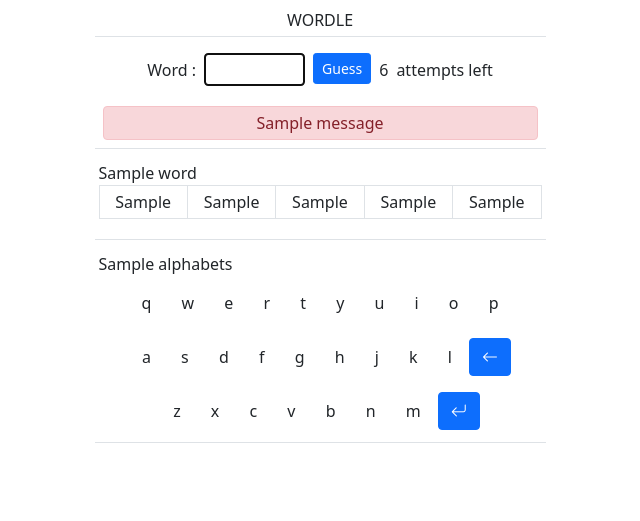
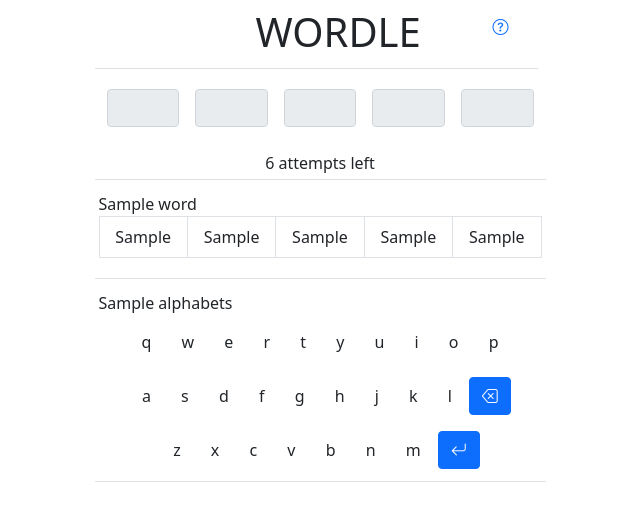
Before and after one commit to ragsub/smpleword, a Django app: template wordle/templates/wordle/wordle.html in a window 1280 px wide. Shown: the top 521 px of the page, without its empty margins (324-964 px from the left). Run offline with Django 4.2, Linux system fonts and the light colour scheme; tables that the repository leaves empty hold one stand-in row (values such as "Sample post"); the template is opened without the code that fills it: values that come from a table or form of the project are taken from there, most other values are stand-ins (such as "Sample title", 1, 10 or a date in 2020); one stand-in notice (Sample message) is shown; some libraries are stand-ins or nearby versions.

Commit message:
formatting changes. help added

```diff
--- a/wordle/forms.py
+++ b/wordle/forms.py
@@ -18,7 +18,8 @@
                 'class':'form-control-sm',
                 'x-ref':'guess',
                 'x-model':'guessed_word',
-                'autocomplete':'off'
+                'autocomplete':'off',
+                'hidden':'hidden'
             })
         )
     )
@@ -28,13 +29,7 @@
         initial=6,
         required = False,
         widget = forms.HiddenInput())
- #           attrs = ({
- #               'readonly':'readonly',
- #               'style':'width:6ch',
- #               'class':'bg-light form-control-sm'
- #           })
- #       )
- #   )
+
 
     target_word = forms.CharField(
         required=False,
--- a/wordle/templates/wordle/__include.html
+++ b/wordle/templates/wordle/__include.html
@@ -1,4 +1,6 @@
+<link href="https://cdn.jsdelivr.net/npm/bootstrap@5.1.3/dist/css/bootstrap.min.css" rel="stylesheet" integrity="sha384-1BmE4kWBq78iYhFldvKuhfTAU6auU8tT94WrHftjDbrCEXSU1oBoqyl2QvZ6jIW3" crossorigin="anonymous">
+<script src="https://cdn.jsdelivr.net/npm/bootstrap@5.1.3/dist/js/bootstrap.bundle.min.js" integrity="sha384-ka7Sk0Gln4gmtz2MlQnikT1wXgYsOg+OMhuP+IlRH9sENBO0LRn5q+8nbTov4+1p" crossorigin="anonymous"></script>
 <script defer src="https://unpkg.com/alpinejs@3.x.x/dist/cdn.min.js"></script>
-<link href="https://cdn.jsdelivr.net/npm/bootstrap@5.0.2/dist/css/bootstrap.min.css" rel="stylesheet" integrity="sha384-EVSTQN3/azprG1Anm3QDgpJLIm9Nao0Yz1ztcQTwFspd3yD65VohhpuuCOmLASjC" crossorigin="anonymous">
-<script src="https://cdn.jsdelivr.net/npm/bootstrap@5.0.2/dist/js/bootstrap.bundle.min.js" integrity="sha384-MrcW6ZMFYlzcLA8Nl+NtUVF0sA7MsXsP1UyJoMp4YLEuNSfAP+JcXn/tWtIaxVXM" crossorigin="anonymous"></script>
+<script src="https://unpkg.com/htmx.org@1.6.1"></script>
 <link rel="stylesheet" href="https://cdn.jsdelivr.net/npm/bootstrap-icons@1.7.2/font/bootstrap-icons.css">
+<style>[x-cloak] { display: none; }</style>
--- a/wordle/templates/wordle/wordle.html
+++ b/wordle/templates/wordle/wordle.html
@@ -8,46 +8,55 @@
     <title>Guess the word</title>
 </head>
 <body>
-    <div class="container"  x-data="{ guessed_word: ''}">
+    <div class="container"  x-data="{ guessed_word: '', show_error: false, my_modal:''}">
+        <div id="modal_placeholder"></div>
         <div class="row justify-content-center">
             <div class="col col-lg-5 col-md-6 col-sm-8 col-xs-10">
                 <form method="POST">
                     {% csrf_token %}
+                    <div class="row border-bottom m-1 p-1">
+                        <div class="col-4"></div>
+                        <div class="col-4 text-center h1">
+                            WORDLE
+                        </div>
+                        <div class="col-4 text-end">
+                            <a class="btn btn-link" hx-get={% url "help" %} hx-target="#modal_placeholder" hx-trigger="click" @htmx:after-settle.camel.document="my_modal=new bootstrap.Modal($refs.modaldiv);my_modal.show()"> <i class="bi bi-question-circle"></i></a>
+                        </div>
+                    </div>
+                    <div class="row">
+                        <div class="col">
+                            <button class="btn btn-primary btn-sm" x-ref='submit_guess_button' hidden>Guess</button>
+                            {{ words.management_form }}
+                            {{form.word}}
+                            {{form.target_word}}
+                            {{form.attempts_left}}
+                        </div>
+                    </div>
                     <div class="row">
                         <div class="col">
                             <div class="container m-1 p-1 border-bottom">
-                                <center>WORDLE</center>
-                                {{ words.management_form }}
+                                <table class="table table-borderless">
+                                    <tr>
+                                        <td class="text-center"> <input type="text" size="1" class="form-control" align="center" style="text-align:center;" disabled x-bind:value="guessed_word.substring(0,1)"></input></td>
+                                        <td class="text-center"> <input type="text" size="1" class="form-control" align="center" style="text-align:center;" disabled x-bind:value="guessed_word.substring(1,2)"></input></td>
+                                        <td class="text-center"> <input type="text" size="1" class="form-control" align="center" style="text-align:center;" disabled x-bind:value="guessed_word.substring(2,3)"></input></td>
+                                        <td class="text-center"> <input type="text" size="1" class="form-control" align="center" style="text-align:center;" disabled x-bind:value="guessed_word.substring(3,4)"></input></td>
+                                        <td class="text-center"> <input type="text" size="1" class="form-control" align="center" style="text-align:center;" disabled x-bind:value="guessed_word.substring(4,5)"></input></td>
+                                    </tr>
+                                </table>
+                                {% for message in messages %}
+                                    <center><div x-data="{ show: true }" x-show="show" x-transition class="alert p-1 m-1 {% if message.tags == 'safe success'%} alert-success {%else%} alert-danger {%endif%}" {% if message.tags != 'safe success'%}x-init="setTimeout(() => show = false, 2000){%endif%}">{{ message |safe }}</div></center>
+                                {% endfor %}
+                                <div x-data="{show_error:false}" x-cloak x-show="show_error" class="alert alert-danger">Word should be 5 letters</div>
+                                <center>{{form.attempts_left.value}} attempts left</center>
                             </div>
                         </div>
                     </div>
                     <div class="row">
                         <div class="col">
                             <div class="container m-1 p-1 border-bottom">
-                                <center>
-                                    <table class="table table-sm table-borderless w-auto">
-                                        <tr>
-                                            <td class="text-end align-middle">{{form.word.label}}</td>
-                                            <td>{{form.word}}</td>
-                                            <td><button class="btn btn-primary btn-sm" x-ref='submit_guess_button'>Guess</button></td>
-                                            <td class="align-middle">{{form.attempts_left.value}}</td>
-                                            <td class="text-start align-middle">attempts left</td>
-                                        </tr>
-                                    </table>
-                                </center>
-                                {{form.target_word}}
-                                {{form.attempts_left}}
-                                {% for message in messages %}
-                                    <center><div class="alert p-1 m-1 {% if message.tags == 'safe success'%} alert-success {%else%} alert-danger {%endif%}">{{ message |safe }}</div></center>
-                                {% endfor %}
-
-                            </div>
-                        </div>
-                    </div>
-                    <div class="row">
-                        <div class="col">
-                            <div class="container m-1 p-1 border-bottom">
-                                <table class="table table-sm table-bordered">
+                                <table class="table table-bordered">
+                                    <tbody>
                                     {% for word in words %}
                                         {{word}}
                                         <tr>
@@ -58,6 +67,7 @@
                                             <td class="{{word.l5.value}} text-center">{{word.w.value.4 | default_if_none:""}}</td>
                                         </tr>
                                     {% endfor %}
+                                    </tbody>
                                 </table>
                             </div>
                         </div>
@@ -70,46 +80,46 @@
                                 <div class="row">
                                     <div class="col m-1 p-1">
                                         <center>
-                                            <div x-on:click="if (guessed_word.length < 5) {guessed_word = guessed_word.concat('q')}" class="col btn {{alphabets.16.letter.value}} text-center">q</div>
-                                            <div x-on:click="if (guessed_word.length < 5) {guessed_word = guessed_word.concat('w')}" class="col btn {{alphabets.22.letter.value}} text-center">w</div>
-                                            <div x-on:click="if (guessed_word.length < 5) {guessed_word = guessed_word.concat('e')}" class="col btn {{alphabets.4.letter.value}} text-center">e</div>
-                                            <div x-on:click="if (guessed_word.length < 5) {guessed_word = guessed_word.concat('r')}" class="col btn {{alphabets.17.letter.value}} text-center">r</div>
-                                            <div x-on:click="if (guessed_word.length < 5) {guessed_word = guessed_word.concat('t')}" class="col btn {{alphabets.19.letter.value}} text-center">t</div>
-                                            <div x-on:click="if (guessed_word.length < 5) {guessed_word = guessed_word.concat('y')}" class="col btn {{alphabets.24.letter.value}} text-center">y</div>
-                                            <div x-on:click="if (guessed_word.length < 5) {guessed_word = guessed_word.concat('u')}" class="col btn {{alphabets.20.letter.value}} text-center">u</div>
-                                            <div x-on:click="if (guessed_word.length < 5) {guessed_word = guessed_word.concat('i')}" class="col btn {{alphabets.8.letter.value}} text-center">i</div>
-                                            <div x-on:click="if (guessed_word.length < 5) {guessed_word = guessed_word.concat('o')}" class="col btn {{alphabets.14.letter.value}} text-center">o</div>
-                                            <div x-on:click="if (guessed_word.length < 5) {guessed_word = guessed_word.concat('p')}" class="col btn {{alphabets.15.letter.value}} text-center">p</div>
+                                            <div x-on:click="if (guessed_word.length < 5) {guessed_word = guessed_word.concat('q')}" @keyup.q.window="if (guessed_word.length < 5) {guessed_word = guessed_word.concat('q')}" class="col btn {{alphabets.16.letter.value}} text-center">q</div>
+                                            <div x-on:click="if (guessed_word.length < 5) {guessed_word = guessed_word.concat('w')}" @keyup.w.window="if (guessed_word.length < 5) {guessed_word = guessed_word.concat('w')}" class="col btn {{alphabets.22.letter.value}} text-center">w</div>
+                                            <div x-on:click="if (guessed_word.length < 5) {guessed_word = guessed_word.concat('e')}" @keyup.e.window="if (guessed_word.length < 5) {guessed_word = guessed_word.concat('e')}" class="col btn {{alphabets.4.letter.value}} text-center">e</div>
+                                            <div x-on:click="if (guessed_word.length < 5) {guessed_word = guessed_word.concat('r')}" @keyup.r.window="if (guessed_word.length < 5) {guessed_word = guessed_word.concat('r')}" class="col btn {{alphabets.17.letter.value}} text-center">r</div>
+                                            <div x-on:click="if (guessed_word.length < 5) {guessed_word = guessed_word.concat('t')}" @keyup.t.window="if (guessed_word.length < 5) {guessed_word = guessed_word.concat('t')}" class="col btn {{alphabets.19.letter.value}} text-center">t</div>
+                                            <div x-on:click="if (guessed_word.length < 5) {guessed_word = guessed_word.concat('y')}" @keyup.y.window="if (guessed_word.length < 5) {guessed_word = guessed_word.concat('y')}" class="col btn {{alphabets.24.letter.value}} text-center">y</div>
+                                            <div x-on:click="if (guessed_word.length < 5) {guessed_word = guessed_word.concat('u')}" @keyup.u.window="if (guessed_word.length < 5) {guessed_word = guessed_word.concat('u')}" class="col btn {{alphabets.20.letter.value}} text-center">u</div>
+                                            <div x-on:click="if (guessed_word.length < 5) {guessed_word = guessed_word.concat('i')}" @keyup.i.window="if (guessed_word.length < 5) {guessed_word = guessed_word.concat('i')}" class="col btn {{alphabets.8.letter.value}} text-center">i</div>
+                                            <div x-on:click="if (guessed_word.length < 5) {guessed_word = guessed_word.concat('o')}" @keyup.o.window="if (guessed_word.length < 5) {guessed_word = guessed_word.concat('o')}" class="col btn {{alphabets.14.letter.value}} text-center">o</div>
+                                            <div x-on:click="if (guessed_word.length < 5) {guessed_word = guessed_word.concat('p')}" @keyup.p.window="if (guessed_word.length < 5) {guessed_word = guessed_word.concat('p')}" class="col btn {{alphabets.15.letter.value}} text-center">p</div>
                                         </center>
                                     </div>
                                 </div>
                                 <div class="row">
                                     <div class="col m-1 p-1">
                                         <center>
-                                            <div x-on:click="if (guessed_word.length < 5) {guessed_word = guessed_word.concat('a')}" class="col btn {{alphabets.0.letter.value}} text-center">a</div>
-                                            <div x-on:click="if (guessed_word.length < 5) {guessed_word = guessed_word.concat('s')}" class="col btn {{alphabets.18.letter.value}} text-center">s</div>
-                                            <div x-on:click="if (guessed_word.length < 5) {guessed_word = guessed_word.concat('d')}" class="col btn {{alphabets.3.letter.value}} text-center">d</div>
-                                            <div x-on:click="if (guessed_word.length < 5) {guessed_word = guessed_word.concat('f')}" class="col btn {{alphabets.5.letter.value}} text-center">f</div>
-                                            <div x-on:click="if (guessed_word.length < 5) {guessed_word = guessed_word.concat('g')}" class="col btn {{alphabets.6.letter.value}} text-center">g</div>
-                                            <div x-on:click="if (guessed_word.length < 5) {guessed_word = guessed_word.concat('h')}" class="col btn {{alphabets.7.letter.value}} text-center">h</div>
-                                            <div x-on:click="if (guessed_word.length < 5) {guessed_word = guessed_word.concat('j')}" class="col btn {{alphabets.9.letter.value}} text-center">j</div>
-                                            <div x-on:click="if (guessed_word.length < 5) {guessed_word = guessed_word.concat('k')}" class="col btn {{alphabets.10.letter.value}} text-center">k</div>
-                                            <div x-on:click="if (guessed_word.length < 5) {guessed_word = guessed_word.concat('l')}" class="col btn {{alphabets.11.letter.value}} text-center">l</div>
-                                            <div x-on:click="if (guessed_word.length > 1) {guessed_word=guessed_word.substring(0,guessed_word.length-1)} else{guessed_word=''}" class="col btn btn-primary text-center"><i class="bi bi-arrow-left"></i></div>
+                                            <div x-on:click="if (guessed_word.length < 5) {guessed_word = guessed_word.concat('a')}" @keyup.a.window="if (guessed_word.length < 5) {guessed_word = guessed_word.concat('a')}" class="col btn {{alphabets.0.letter.value}} text-center">a</div>
+                                            <div x-on:click="if (guessed_word.length < 5) {guessed_word = guessed_word.concat('s')}" @keyup.s.window="if (guessed_word.length < 5) {guessed_word = guessed_word.concat('s')}" class="col btn {{alphabets.18.letter.value}} text-center">s</div>
+                                            <div x-on:click="if (guessed_word.length < 5) {guessed_word = guessed_word.concat('d')}" @keyup.d.window="if (guessed_word.length < 5) {guessed_word = guessed_word.concat('d')}" class="col btn {{alphabets.3.letter.value}} text-center">d</div>
+                                            <div x-on:click="if (guessed_word.length < 5) {guessed_word = guessed_word.concat('f')}" @keyup.f.window="if (guessed_word.length < 5) {guessed_word = guessed_word.concat('f')}" class="col btn {{alphabets.5.letter.value}} text-center">f</div>
+                                            <div x-on:click="if (guessed_word.length < 5) {guessed_word = guessed_word.concat('g')}" @keyup.g.window="if (guessed_word.length < 5) {guessed_word = guessed_word.concat('g')}" class="col btn {{alphabets.6.letter.value}} text-center">g</div>
+                                            <div x-on:click="if (guessed_word.length < 5) {guessed_word = guessed_word.concat('h')}" @keyup.h.window="if (guessed_word.length < 5) {guessed_word = guessed_word.concat('h')}" class="col btn {{alphabets.7.letter.value}} text-center">h</div>
+                                            <div x-on:click="if (guessed_word.length < 5) {guessed_word = guessed_word.concat('j')}" @keyup.j.window="if (guessed_word.length < 5) {guessed_word = guessed_word.concat('j')}" class="col btn {{alphabets.9.letter.value}} text-center">j</div>
+                                            <div x-on:click="if (guessed_word.length < 5) {guessed_word = guessed_word.concat('k')}" @keyup.k.window="if (guessed_word.length < 5) {guessed_word = guessed_word.concat('k')}" class="col btn {{alphabets.10.letter.value}} text-center">k</div>
+                                            <div x-on:click="if (guessed_word.length < 5) {guessed_word = guessed_word.concat('l')}" @keyup.l.window="if (guessed_word.length < 5) {guessed_word = guessed_word.concat('l')}" class="col btn {{alphabets.11.letter.value}} text-center">l</div>
+                                            <div x-on:click="if (guessed_word.length > 1) {guessed_word=guessed_word.substring(0,guessed_word.length-1)} else{guessed_word=''}" @keyup.backspace.window="if (guessed_word.length > 1) {guessed_word=guessed_word.substring(0,guessed_word.length-1)} else{guessed_word=''}" class="col btn btn-primary text-center"><i class="bi bi-backspace"></i></div>
                                         </center>
                                     </div>
                                 </div>
                                 <div class="row">
                                     <div class="col m-1 p-1">
                                         <center>
-                                            <div x-on:click="if (guessed_word.length < 5) {guessed_word = guessed_word.concat('z')}" class="col btn {{alphabets.25.letter.value}} text-center">z</div>
-                                            <div x-on:click="if (guessed_word.length < 5) {guessed_word = guessed_word.concat('x')}" class="col btn {{alphabets.23.letter.value}} text-center">x</div>
-                                            <div x-on:click="if (guessed_word.length < 5) {guessed_word = guessed_word.concat('c')}" class="col btn {{alphabets.2.letter.value}} text-center">c</div>
-                                            <div x-on:click="if (guessed_word.length < 5) {guessed_word = guessed_word.concat('v')}" class="col btn {{alphabets.21.letter.value}} text-center">v</div>
-                                            <div x-on:click="if (guessed_word.length < 5) {guessed_word = guessed_word.concat('b')}" class="col btn {{alphabets.1.letter.value}} text-center">b</div>
-                                            <div x-on:click="if (guessed_word.length < 5) {guessed_word = guessed_word.concat('n')}" class="col btn {{alphabets.13.letter.value}} text-center">n</div>
-                                            <div x-on:click="if (guessed_word.length < 5) {guessed_word = guessed_word.concat('m')}" class="col btn {{alphabets.12.letter.value}} text-center">m</div>
-                                            <div x-on:click="if (guessed_word.length = 5) {$refs.submit_guess_button.click()}" class="col btn btn-primary text-center"><i class="bi bi-arrow-return-left"></i></div>
+                                            <div x-on:click="if (guessed_word.length < 5) {guessed_word = guessed_word.concat('z')}" @keyup.z.window="if (guessed_word.length < 5) {guessed_word = guessed_word.concat('z')}" class="col btn {{alphabets.25.letter.value}} text-center">z</div>
+                                            <div x-on:click="if (guessed_word.length < 5) {guessed_word = guessed_word.concat('x')}" @keyup.x.window="if (guessed_word.length < 5) {guessed_word = guessed_word.concat('x')}" class="col btn {{alphabets.23.letter.value}} text-center">x</div>
+                                            <div x-on:click="if (guessed_word.length < 5) {guessed_word = guessed_word.concat('c')}" @keyup.c.window="if (guessed_word.length < 5) {guessed_word = guessed_word.concat('c')}" class="col btn {{alphabets.2.letter.value}} text-center">c</div>
+                                            <div x-on:click="if (guessed_word.length < 5) {guessed_word = guessed_word.concat('v')}" @keyup.v.window="if (guessed_word.length < 5) {guessed_word = guessed_word.concat('v')}" class="col btn {{alphabets.21.letter.value}} text-center">v</div>
+                                            <div x-on:click="if (guessed_word.length < 5) {guessed_word = guessed_word.concat('b')}" @keyup.b.window="if (guessed_word.length < 5) {guessed_word = guessed_word.concat('b')}" class="col btn {{alphabets.1.letter.value}} text-center">b</div>
+                                            <div x-on:click="if (guessed_word.length < 5) {guessed_word = guessed_word.concat('n')}" @keyup.n.window="if (guessed_word.length < 5) {guessed_word = guessed_word.concat('n')}" class="col btn {{alphabets.13.letter.value}} text-center">n</div>
+                                            <div x-on:click="if (guessed_word.length < 5) {guessed_word = guessed_word.concat('m')}" @keyup.m.window="if (guessed_word.length < 5) {guessed_word = guessed_word.concat('m')}" class="col btn {{alphabets.12.letter.value}} text-center">m</div>
+                                            <div x-on:click="if ((guessed_word.length == 5) && ({{form.attempts_left.value}}>0)) {$refs.submit_guess_button.click()} else {show_error=true;setTimeout(function(){show_error=false;},1000);}" @keyup.enter.window="if ((guessed_word.length == 5) && ({{form.attempts_left.value}}>0)) {$refs.submit_guess_button.click()} else {show_error=true;setTimeout(function(){show_error=false;},1000);}" class="col btn btn-primary text-center"><i class="bi bi-arrow-return-left"></i></div>
                                         </center>
                                     </div>
                                 </div>
--- a/wordle/urls.py
+++ b/wordle/urls.py
@@ -15,9 +15,11 @@
 """
 from django.contrib import admin
 from django.urls import path
-from wordle.views import process_word
+from wordle.views import process_word, help_menu
 
 urlpatterns = [
     #path('admin/', admin.site.urls),
     path('', process_word, name='process_word'),
+    path('help/', help_menu, name='help'),
+
 ]
```
Also changed, not shown: wordle/templates/wordle/help.html (added, +22 -0 lines), wordle/views.py (+47 -33 lines).
